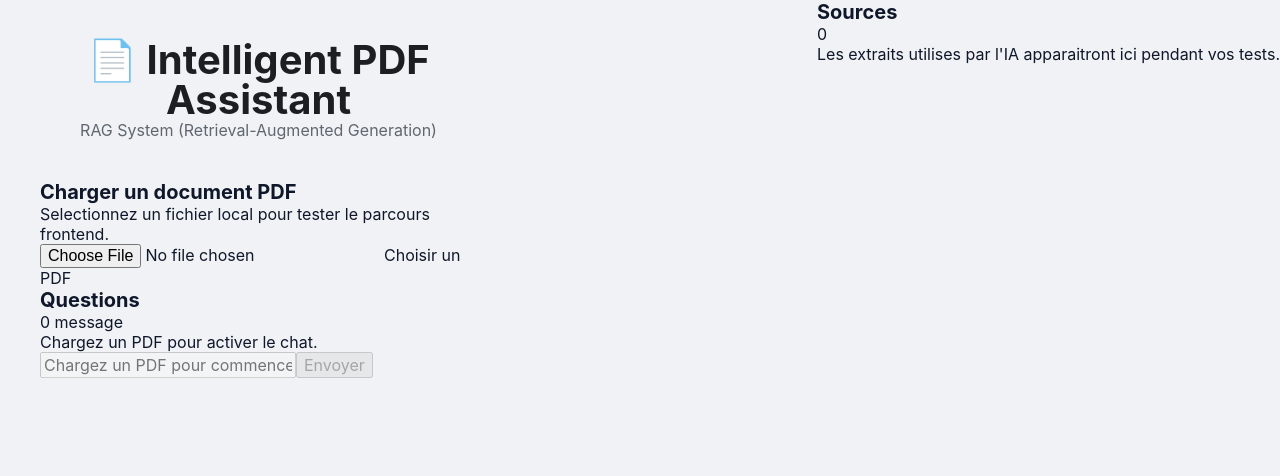
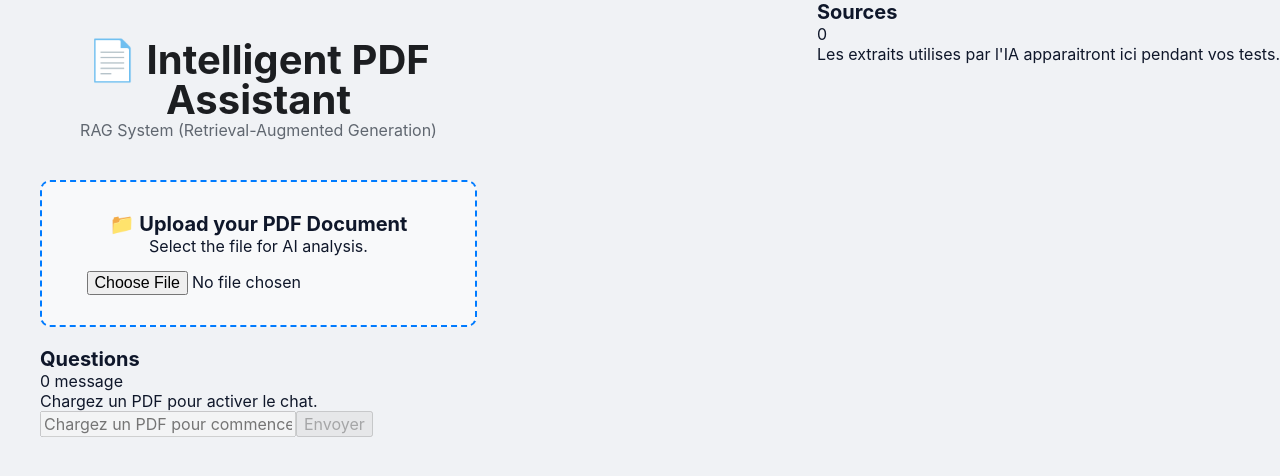
Before and after one commit to iyed-jloud/systeme-rag-pdf, a React app in the folder frontend/: page / in a window 1280 px wide. Shown: the top 476 px of the page. Built offline with nearby package versions, Linux system fonts and the light colour scheme; the HTML template or start-up script is replaced by a standard one.

Commit message:
Update Dropzone.jsx

```diff
--- a/frontend/src/COMPONENTS/Dropzone.jsx
+++ b/frontend/src/COMPONENTS/Dropzone.jsx
@@ -1,42 +1,63 @@
-function Dropzone({ file, onFileSelected }) {
+import { useState } from 'react';
+
+function Dropzone() {
+  const [file, setFile] = useState(null);
+
   const handleFileChange = (event) => {
-    const selectedFile = event.target.files?.[0];
+    // Get the selected file from the user
+    const selectedFile = event.target.files[0];
 
-    if (!selectedFile) return;
-
-    if (selectedFile.type !== 'application/pdf') {
-      event.target.value = '';
-      alert('Veuillez selectionner un fichier PDF valide.');
-      return;
+    // Verify that the file is indeed a PDF
+    if (selectedFile && selectedFile.type === "application/pdf") {
+      setFile(selectedFile);
+      console.log("File selected:", selectedFile.name);
+      // The file will be sent to the backend here
+    } else {
+      alert("Please select a valid PDF file.");
     }
-
-    onFileSelected(selectedFile);
   };
 
   return (
-    <section className="dropzone" aria-label="Chargement du PDF">
-      <div>
-        <h2>Charger un document PDF</h2>
-        <p>Selectionnez un fichier local pour tester le parcours frontend.</p>
-      </div>
+    <div style={styles.container}>
+      <h2>📁 Upload your PDF Document</h2>
+      <p>Select the file for AI analysis.</p>
 
-      <label className="file-picker">
-        <input
-          type="file"
-          accept="application/pdf,.pdf"
-          onChange={handleFileChange}
-        />
-        <span>Choisir un PDF</span>
-      </label>
+      <input
+        type="file"
+        accept=".pdf"
+        onChange={handleFileChange}
+        style={styles.input}
+      />
 
+      {/* If a file is loaded, display its name */}
       {file && (
-        <div className="file-summary" role="status">
-          <span>{file.name}</span>
-          <small>{(file.size / 1024 / 1024).toFixed(2)} MB</small>
+        <div style={styles.successMessage}>
+          <p>✅ File ready: <strong>{file.name}</strong></p>
         </div>
       )}
-    </section>
+    </div>
   );
 }
 
+// Basic styling
+const styles = {
+  container: {
+    border: '2px dashed #007bff',
+    padding: '30px',
+    textAlign: 'center',
+    borderRadius: '10px',
+    backgroundColor: '#f8f9fa',
+    margin: '20px auto',
+    maxWidth: '500px'
+  },
+  input: {
+    marginTop: '15px',
+    cursor: 'pointer'
+  },
+  successMessage: {
+    marginTop: '15px',
+    color: 'green'
+  }
+};
+
 export default Dropzone;
```
